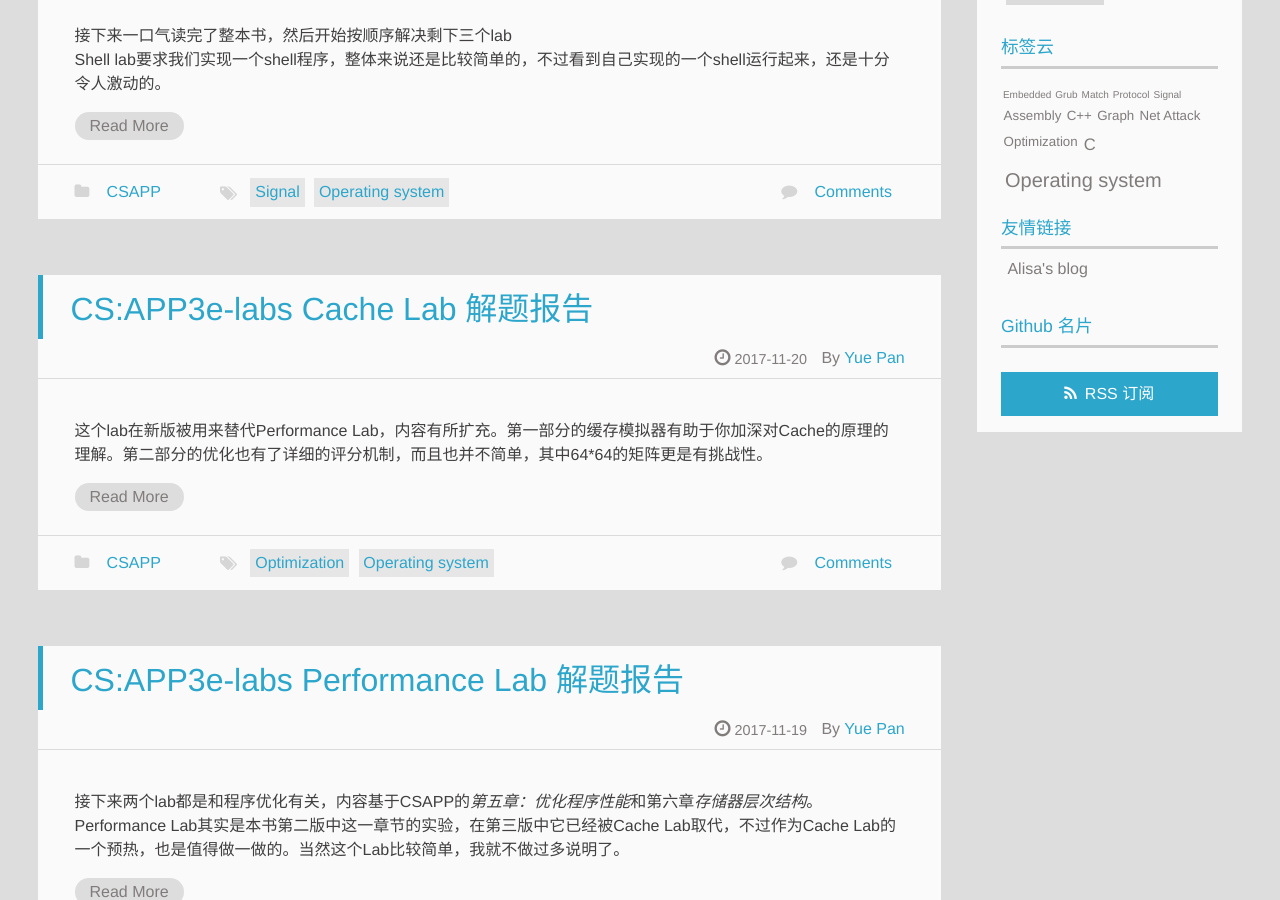
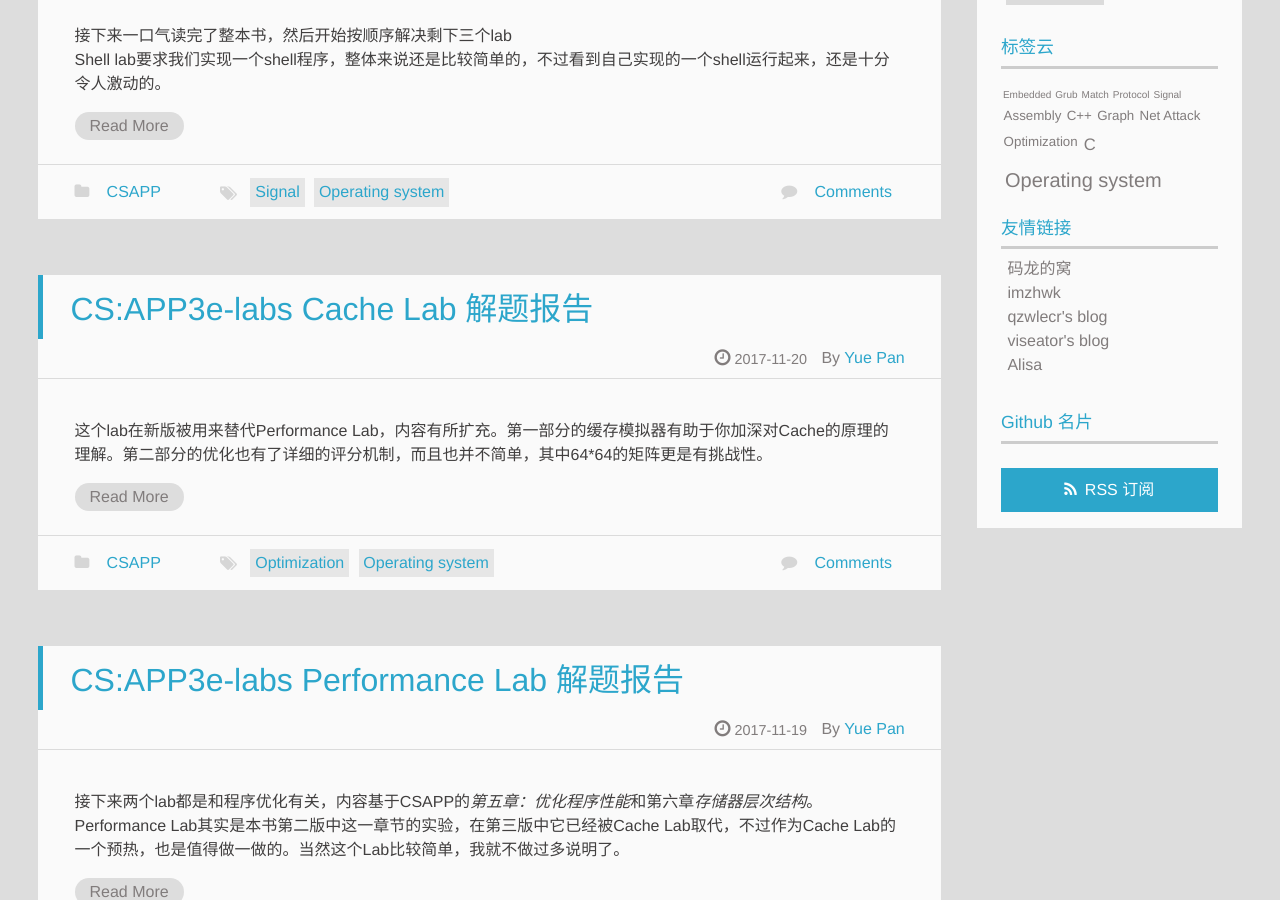
Before and after one commit to zxc479773533/zxc479773533.github.io, a Jekyll site: the page built from index.html, in a window 1280 px wide and 900 px high, scrolled down 804 px. Built offline with Jekyll 4.4.1, drawn with Linux system fonts in a browser that asks for light colours; a script that is not in the unit is left out; the list of posts is cut into pages by our own code; comment, search, counter and statistics services are not loaded.

Commit message:
add friend links

```diff
--- a/_config.yml
+++ b/_config.yml
@@ -109,7 +109,11 @@ toc:
 
 #### Links
 links:
-  Alisa's blog: https://alisahhh.github.io/
+  码龙的窝: https://blackdragonf.github.io/
+  imzhwk: https://imzhwk.com/
+  qzwlecr's blog: http://blog.qzwlecr.com/
+  viseator's blog: https://www.viseator.com/
+  Alisa: https://alisahhh.github.io/
 
 #### Comment
 duoshuo_shortname:    ## e.g. wuchong   your duoshuo short name.       website: http://duoshuo.com
```
